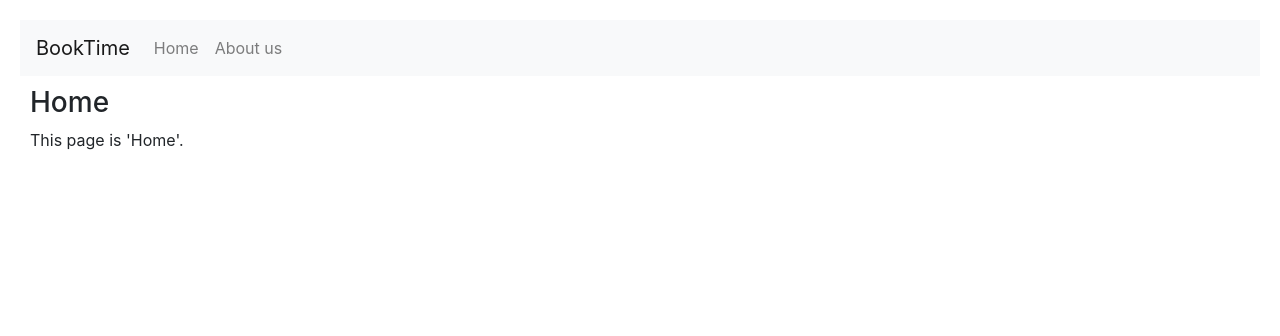
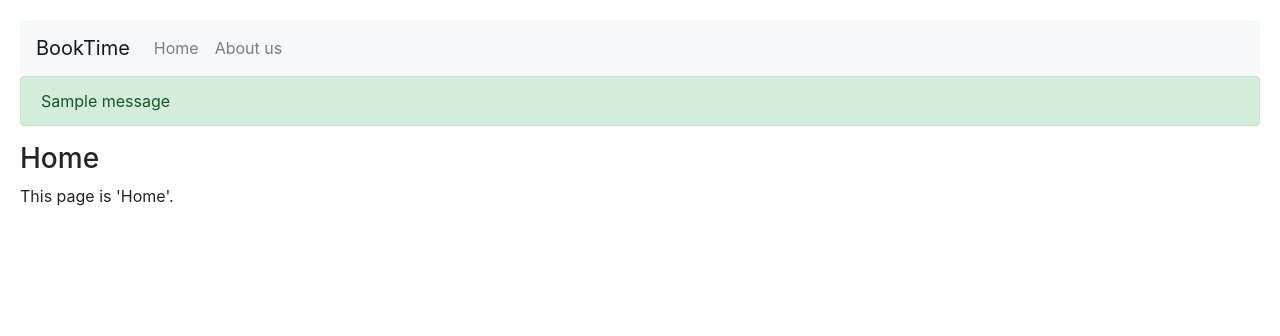
Before and after one commit to codingEzio/code_py_book_practical_django2_and_channels, a Django app: template Chapter 01 - Introduction/booktime/main/templates/home.html in a window 1280 px wide. Shown: the top 336 px of the page. Run offline with Django 3.2, Linux system fonts and the light colour scheme; the template is opened without the code that fills it, so the values that code supplies are empty; tables that the repository leaves empty hold one stand-in row (values such as "Sample post"); one stand-in notice (Sample message) is shown; some libraries are stand-ins or nearby versions.

Commit message:
Minor update for 'display-the-flashing-msg'

```diff
--- a/Chapter 01 - Introduction/booktime/main/templates/base.html
+++ b/Chapter 01 - Introduction/booktime/main/templates/base.html
@@ -35,10 +35,15 @@
         </div>
     </nav>
 
-    <div style="margin: 10px">
+    {% for message in messages %}
+		<div class="alert alert-{{ message.tags }}">
+			{{ message }}
+		</div>
+    {% endfor %}
+
+
         {% block content %}
         {% endblock content %}
-    </div>
 
     <script src="{% static 'js/jquery.min.js' %}"></script>
     <script src="{% static 'js/popper.min.js' %}"></script>
```
